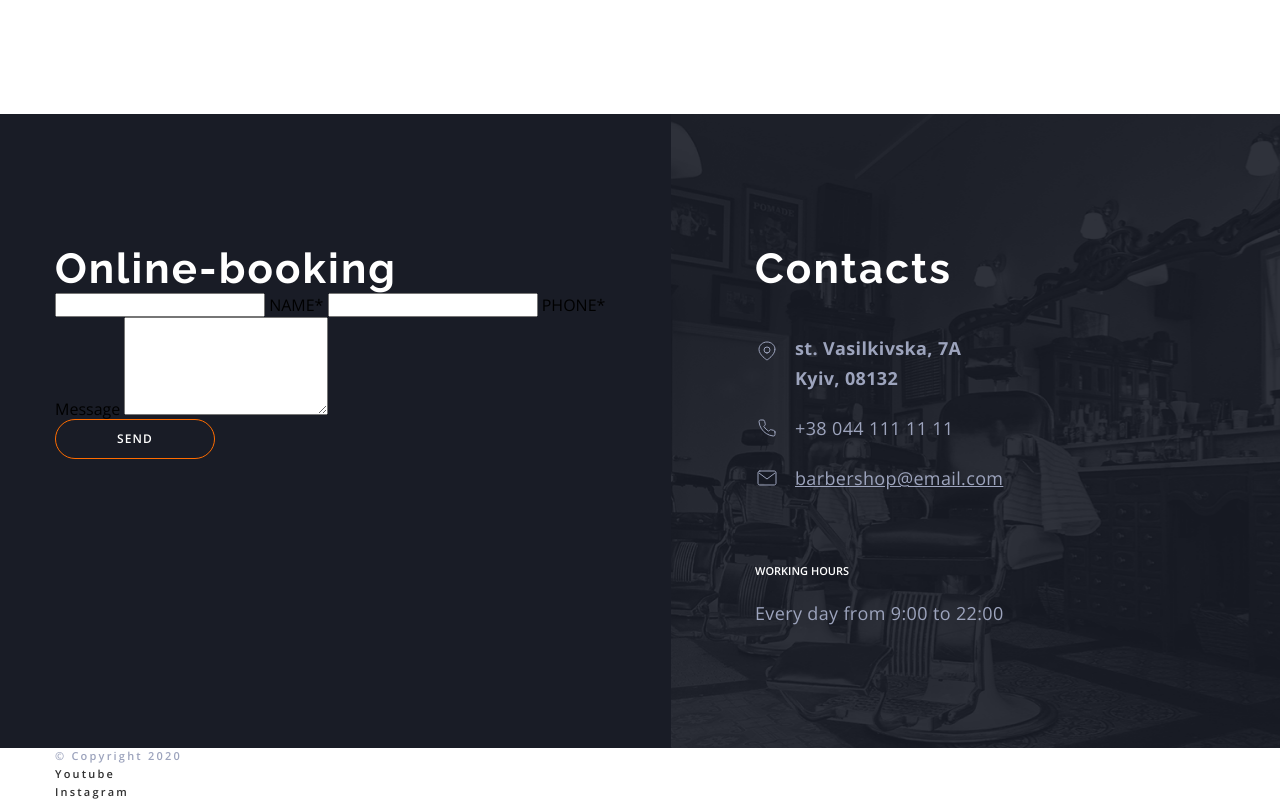
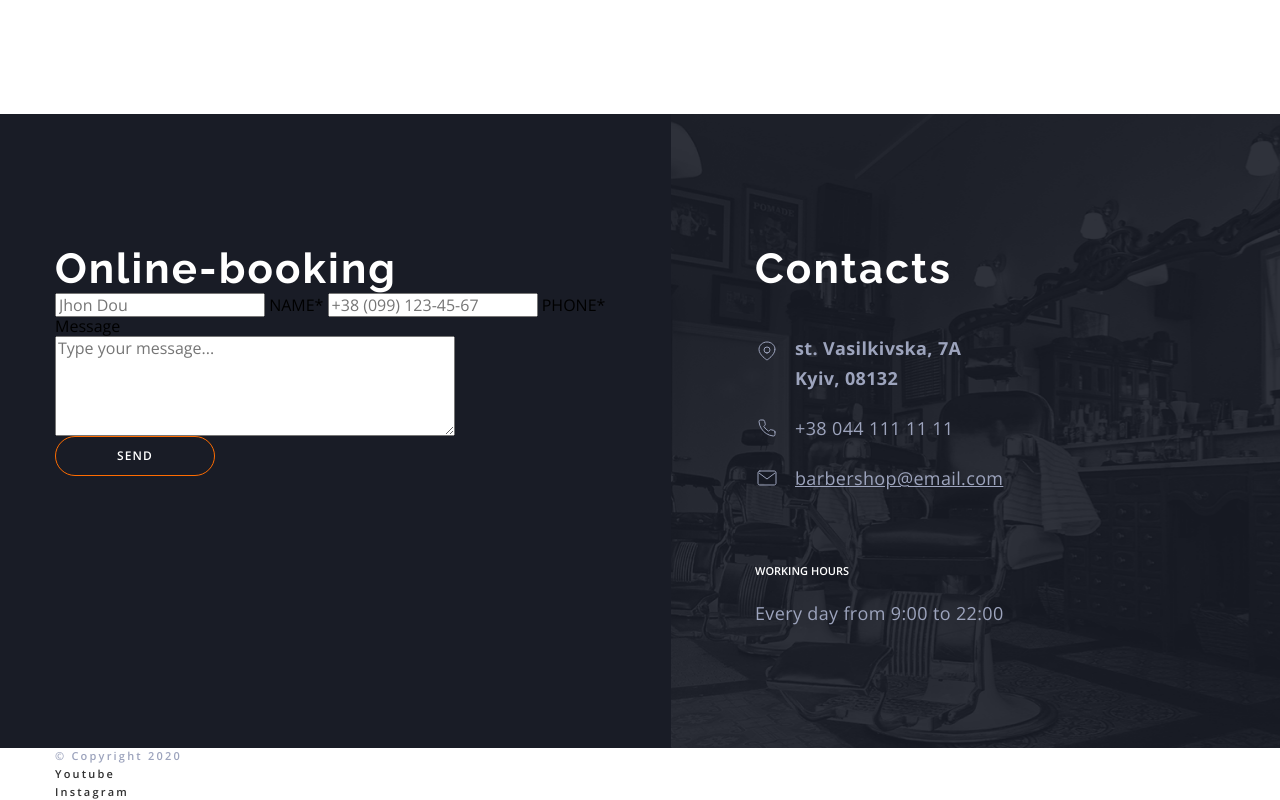
Before and after one commit to olena-nikitchenko/barbershop, a plain HTML site: page index.html in a window 1280 px wide. Shown: the part 4068-4868 px from the top of the page. Drawn offline with nearby package versions, Linux system fonts and the light colour scheme.

Commit message:
додавання оформлення форми

```diff
--- a/css/styles.css
+++ b/css/styles.css
@@ -620,6 +620,18 @@ img {
 .onl-booking-btn {
   padding: 11px 61px;
 }
+
+/*----- Form----- */
+.booking-group {
+  display: block;
+}
+.booking-message {
+  display: block;
+  width: 400px;
+  min-height: 100px;
+  max-height: 300px;
+  resize: vertical;
+}
 /*----onl-booking---- */
 
 /* ----contacts section---- */
--- a/index.html
+++ b/index.html
@@ -416,18 +416,32 @@
             <h2 class="onl-booking-title">Online-booking</h2>
             <form class="bookung-form" name="booking_form">
               <div class="booking-group">
-                <label>
-                  <input type="text" name="user_name" id="user_name" placeholder=" " />
-                  <span>NAME*</span>
-                   <label>
-                  <input type="tel" name="user_phone" id="user_phone" placeholder=" " />
-                  <span>PHONE*</span>
+                <label class="booking-group-field">
+                  <input
+                    class="booking-field"
+                    type="text"
+                    name="user_name"
+                    placeholder="Jhon Dou"
+                  />
+                  <span class="booking-label">NAME*</span>
+                </label>
+                <label class="booking-group-field">
+                  <input
+                    class="booking-field"
+                    type="tel"
+                    name="user_phone"
+                    placeholder="+38 (099) 123-45-67"
+                  />
+                  <span class="booking-label">PHONE*</span>
                 </label>
               </div>
-              <div>
-                <label for="" class="booking-label">Message</label>
-              <textarea name="" id=""  rows="5"></textarea>
-                </div>
+              <label class="booking-label">Message</label>
+              <textarea
+                class="booking-message"
+                name="user_message"
+                rows="5"
+                placeholder="Type your message..."
+              ></textarea>
               <button class="btn-theme-dark onl-booking-btn btn" type="submit">send</button>
             </form>
           </section>
```
